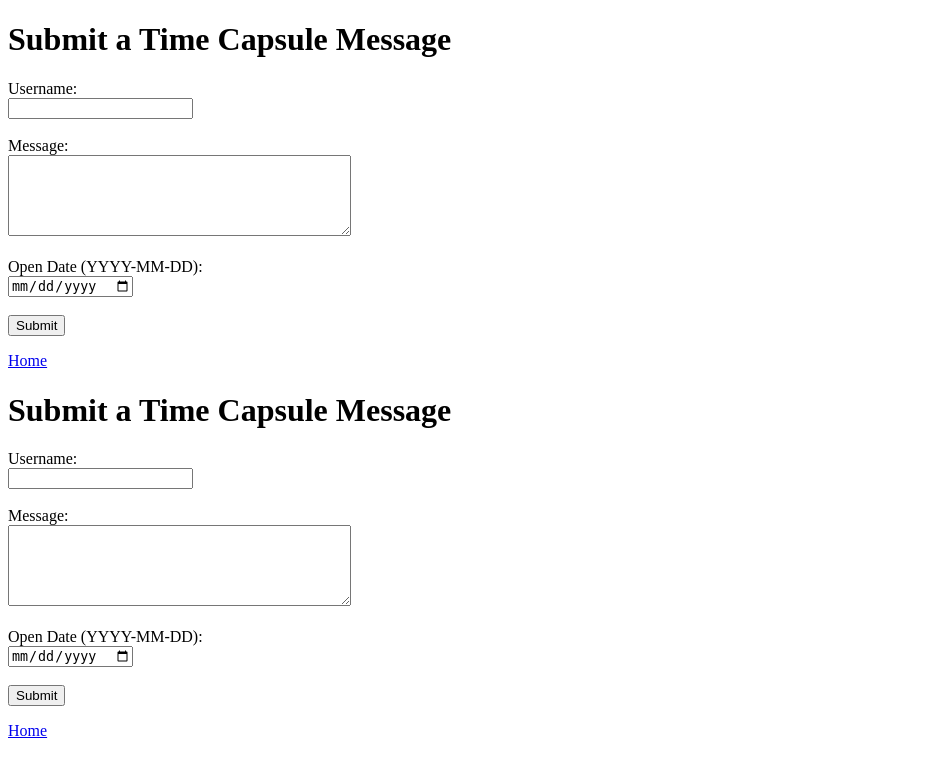
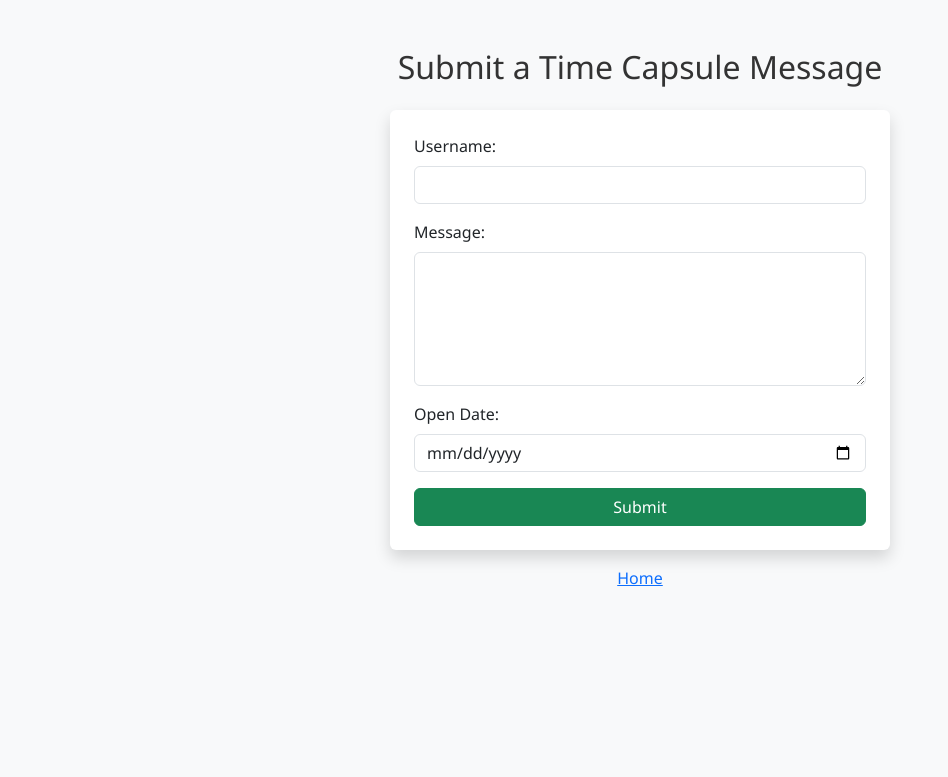
Before and after one commit to groligator/Hackathon, a Flask app: page /submit in a window 1280 px wide. Shown: the top 777 px of the page, without its empty margins (0-948 px from the left). Run offline with Flask 3, Linux system fonts and the light colour scheme.

Commit message:
css and js

```diff
--- /dev/null
+++ b/static/script.js
@@ -0,0 +1,9 @@
+// Example: highlight message on hover
+document.querySelectorAll('.message-card').forEach(card => {
+    card.addEventListener('mouseenter', () => {
+        card.style.backgroundColor = '#f0f8ff';
+    });
+    card.addEventListener('mouseleave', () => {
+        card.style.backgroundColor = 'white';
+    });
+});
--- /dev/null
+++ b/static/style.css
@@ -0,0 +1,11 @@
+body {
+    font-family: 'Segoe UI', sans-serif;
+}
+
+h1, h2 {
+    color: #333;
+}
+
+.message-card {
+    border-left: 5px solid #0d6efd;
+}
--- a/templates/submit.html
+++ b/templates/submit.html
@@ -1,44 +1,34 @@
 <!DOCTYPE html>
 <html>
 <head>
-    <title>Submit a Message</title>
+    <meta charset="UTF-8">
+    <title>Submit Message</title>
+    <link href="https://cdn.jsdelivr.net/npm/bootstrap@5.3.0/dist/css/bootstrap.min.css" rel="stylesheet">
+    <link rel="stylesheet" href="{{ url_for('static', filename='style.css') }}">
 </head>
-<body>
-    <h1>Submit a Time Capsule Message</h1>
-    <form method="POST">
-        <label>Username:</label><br>
-        <input type="text" name="username" required><br><br>
+<body class="bg-light">
 
-        <label>Message:</label><br>
-        <textarea name="content" rows="5" cols="40" required></textarea><br><br>
+<div class="container mt-5">
+    <h2 class="mb-4 text-center">Submit a Time Capsule Message</h2>
+    <form method="POST" class="mx-auto p-4 bg-white shadow rounded" style="max-width: 500px;">
+        <div class="mb-3">
+            <label class="form-label">Username:</label>
+            <input type="text" name="username" class="form-control" required>
+        </div>
+        <div class="mb-3">
+            <label class="form-label">Message:</label>
+            <textarea name="content" rows="5" class="form-control" required></textarea>
+        </div>
+        <div class="mb-3">
+            <label class="form-label">Open Date:</label>
+            <input type="date" name="open_date" class="form-control" required>
+        </div>
+        <button type="submit" class="btn btn-success w-100">Submit</button>
+    </form>
+    <p class="text-center mt-3"><a href="{{ url_for('index') }}">Home</a></p>
+</div>
 
-        <label>Open Date (YYYY-MM-DD):</label><br>
-        <input type="date" name="open_date" required><br><br>
-
-        <button type="submit">Submit</button>
-    </form>
-    <p><a href="{{ url_for('index') }}">Home</a></p>
+<script src="https://cdn.jsdelivr.net/npm/bootstrap@5.3.0/dist/js/bootstrap.bundle.min.js"></script>
+<script src="{{ url_for('static', filename='script.js') }}"></script>
 </body>
 </html>
-<!DOCTYPE html>
-<html>
-<head>
-    <title>Submit a Message</title>
-</head>
-<body>
-    <h1>Submit a Time Capsule Message</h1>
-    <form method="POST">
-        <label>Username:</label><br>
-        <input type="text" name="username" required><br><br>
-
-        <label>Message:</label><br>
-        <textarea name="content" rows="5" cols="40" required></textarea><br><br>
-
-        <label>Open Date (YYYY-MM-DD):</label><br>
-        <input type="date" name="open_date" required><br><br>
-
-        <button type="submit">Submit</button>
-    </form>
-    <p><a href="{{ url_for('index') }}">Home</a></p>
-</body>
-</html>
```
Also changed, not shown: templates/index.html (+20 -4 lines), templates/messages.html (+19 -8 lines), instance/timecapsule.db.
